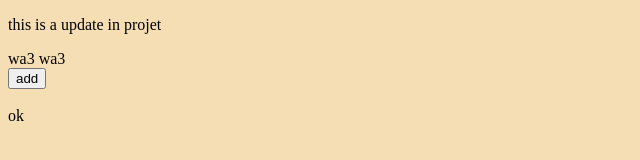
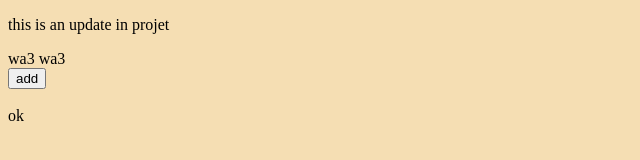
Before and after one commit to kadirimohamed-coder/myGit, a plain HTML site: page index.html in a window 1280 px wide. Shown: the full height of the page, 0-640 px from the left. Drawn offline with Linux system fonts and the light colour scheme.

Commit message:
change paragraph in html

```diff
--- a/index.html
+++ b/index.html
@@ -7,7 +7,7 @@
     <link rel="stylesheet" href="style.css">
 </head>
 <body>
-    <p id="p">this is a update in projet</p>
+    <p id="p">this is an update in projet</p>
     <div id="div"></div>
     <button onclick="ss()">add</button><br><br>
     ok
```
